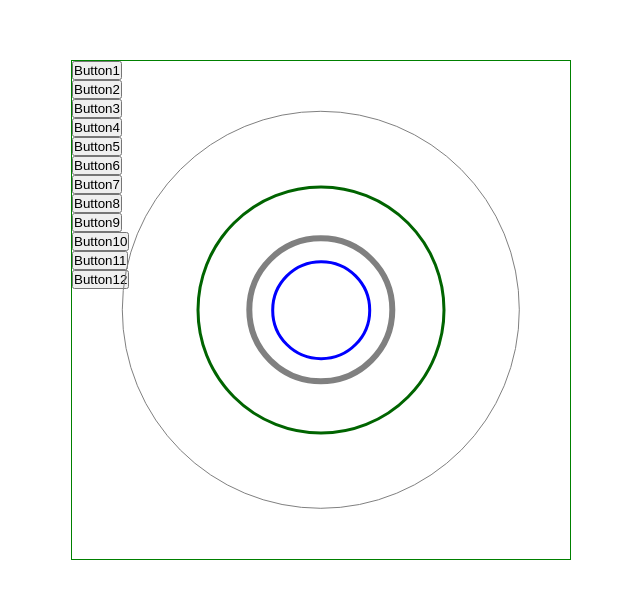
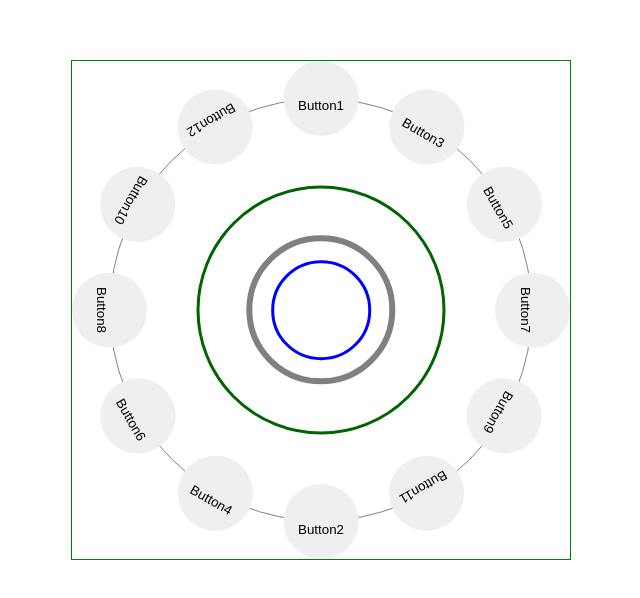
Before and after one commit to MichalKRZ-pl/StarMenu, a website: page index.html in a window 1280 px wide. Shown: the part 140-738 px from the top of the page, without its empty margins (29-669 px from the left). Drawn offline with Linux system fonts and the light colour scheme.

Commit message:
added positioning to diagonal elements

```diff
--- a/src/sass/_mixins.scss
+++ b/src/sass/_mixins.scss
@@ -2,7 +2,6 @@
   position: absolute;
   top: 50%;
   left: 50%;
-  transform: translate(-50%, -50%);
 }
 
 @mixin wheel($size, $border-size, $border-color) {
@@ -12,6 +11,7 @@
   width: $size;
   height: $size;
   border: $border-size, solid, $border-color;
+  transform: translate(-50%, -50%);
 }
 
 @mixin diagonal($width, $rotation) {
@@ -22,4 +22,5 @@
   justify-content: space-between;
   height: 100%;
   width: $width;
+  transform: translate(-50%, -50%) rotateZ($rotation);
 }
--- a/src/sass/main.scss
+++ b/src/sass/main.scss
@@ -32,6 +32,37 @@
     }
   }
   &__external-wheel {
-    @include wheel(80%, 1px, gray);
+    @include wheel(85%, 1px, gray);
+  }
+
+  &__diagonal {
+    //background-color: tomato;
+    &:nth-last-child(6) {
+      @include diagonal(15%, 0deg);
+    }
+    &:nth-last-child(5) {
+      @include diagonal(15%, 30deg);
+    }
+    &:nth-last-child(4) {
+      @include diagonal(15%, 60deg);
+    }
+    &:nth-last-child(3) {
+      @include diagonal(15%, 90deg);
+    }
+    &:nth-last-child(2) {
+      @include diagonal(15%, 120deg);
+    }
+    &:nth-last-child(1) {
+      @include diagonal(15%, 150deg);
+    }
+  }
+
+  &__btn {
+    width: 100%;
+    height: 0;
+    padding-top: 50%;
+    padding-bottom: 50%;
+    border-radius: 50%;
+    border: none;
   }
 }
```
Also changed, not shown: dist/css/main.min.css.
